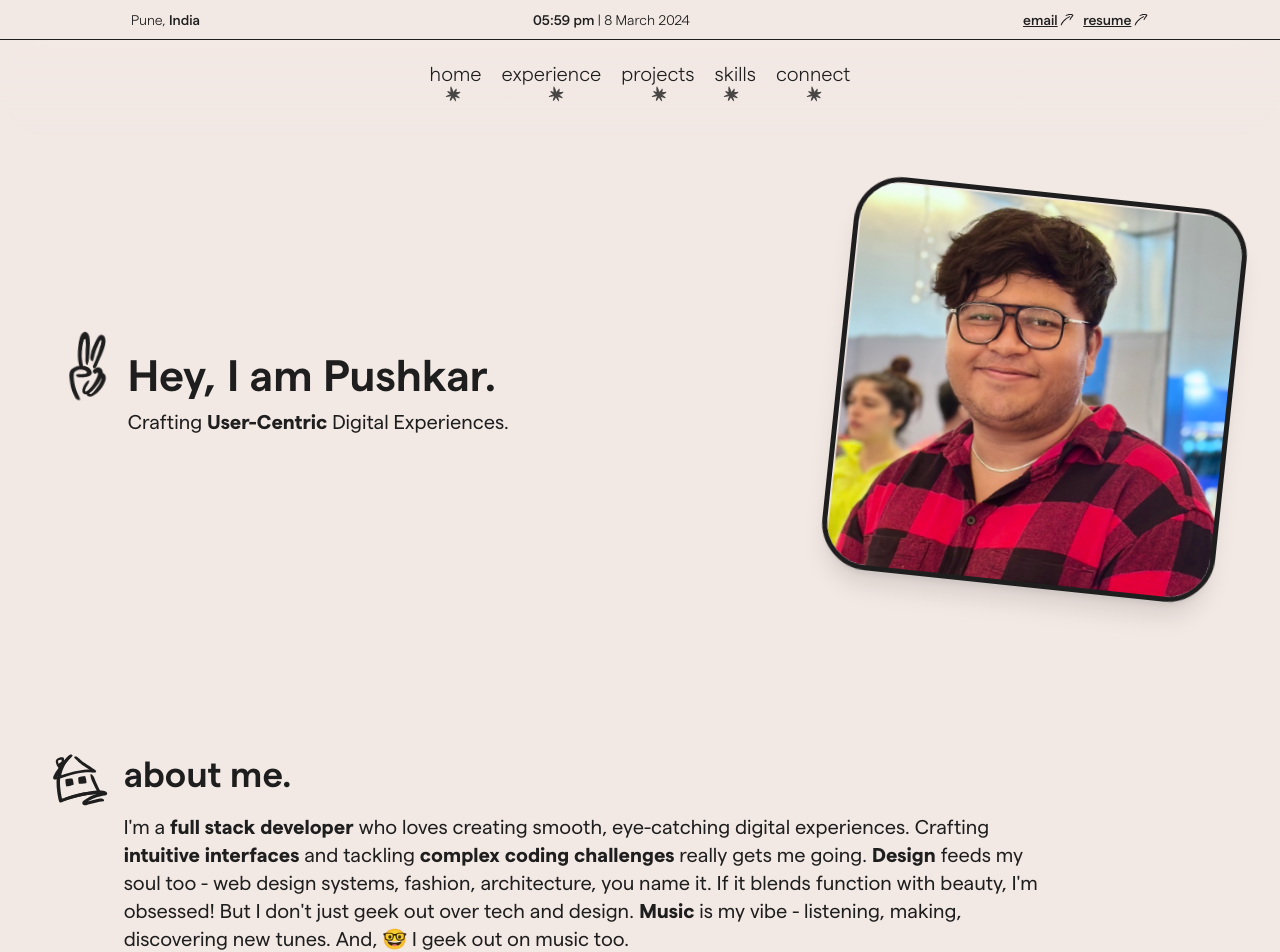
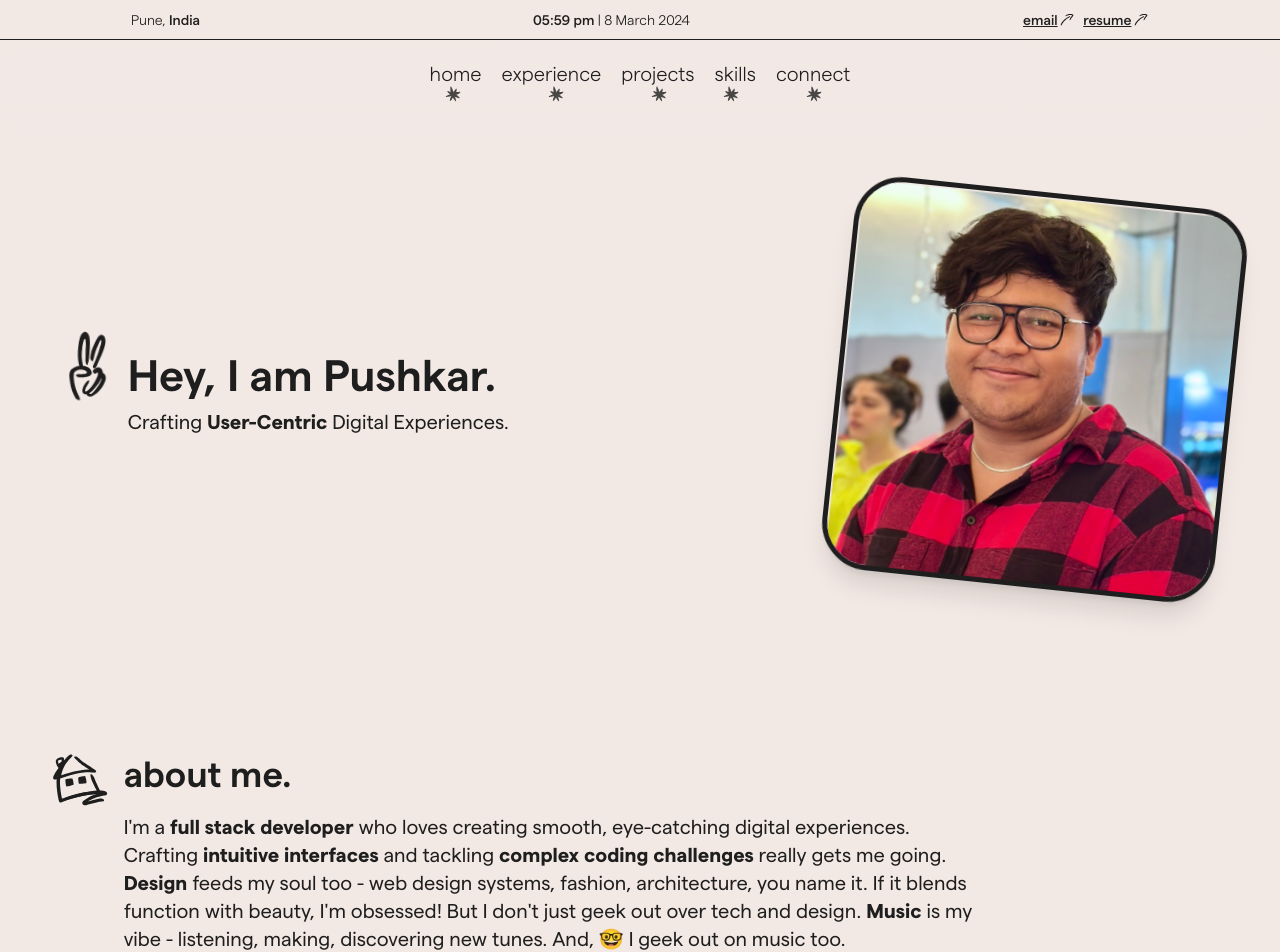
Before and after one commit to Pushkar1809/portfolio, a React (Vite) app: page / in a window 1280 px wide. Shown: the top 952 px of the page. Built offline with nearby package versions, Linux system fonts and the light colour scheme; a web font is replaced by a local one.

Commit message:
chore: add max width to text elements

```diff
--- a/src/components/Experience.tsx
+++ b/src/components/Experience.tsx
@@ -23,7 +23,7 @@ export const Experience = (props: ExpType) => {
 					</span>
 					<ul className="list-disc ml-4 my-3">
 						{summary.map((pt: string, index: number) => (
-							<li key={index}>{pt}</li>
+							<li key={index} className="max-w-[85ch]">{pt}</li>
 						))}
 					</ul>
 					<div className="flex flex-wrap items-center gap-1">
--- a/src/sections/About.tsx
+++ b/src/sections/About.tsx
@@ -5,7 +5,7 @@ import { EmphasisedText } from "../components/EmphasisedText";
 
 const About = () => (
 	<Layout icon={home} title="about me.">
-    <EmphasisedText className="text-xl mt-3 pr-[12rem]" text={aboutMe} />
+    <EmphasisedText className="text-xl mt-3 pr-[12rem] max-w-[85ch]" text={aboutMe} />
 	</Layout>
 );
 
```
